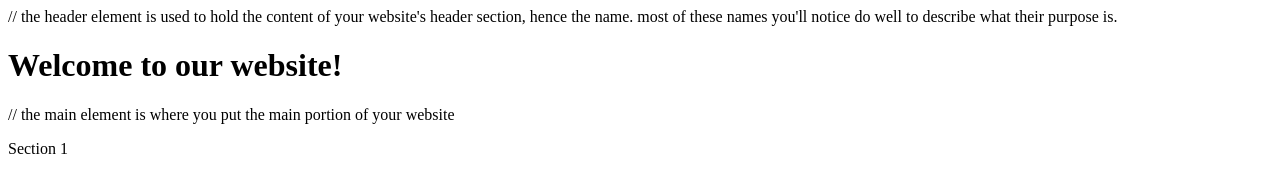
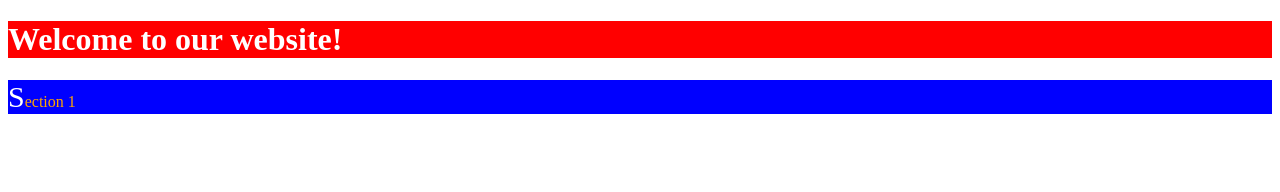
Before and after one commit to midwest-coder/CSS-Basics, a plain HTML site: page index.html in a window 1280 px wide. Drawn offline with Linux system fonts and the light colour scheme.

Commit message:
add new ruleset for header:hover and section::first-letter

```diff
--- a/index.html
+++ b/index.html
@@ -3,14 +3,15 @@
   <head>
     <meta charset="utf-8">
     <title>Semantic HTML</title>
+    <link rel="stylesheet" href="main.css">
   </head>
   <body>
-    // the header element is used to hold the content of your website's header section, hence the name.
-      most of these names you'll notice do well to describe what their purpose is.
+    <!-- the header element is used to hold the content of your website's header section, hence the name.
+      most of these names you'll notice do well to describe what their purpose is. -->
     <header>
       <h1>Welcome to our website!</h1>
     </header>
-    // the main element is where you put the main portion of your website
+    <!-- the main element is where you put the main portion of your website -->
     <main>
       <section>
         <p>Section 1</p>
--- a/main.css
+++ b/main.css
@@ -0,0 +1,23 @@
+header {
+  background-color: red;
+  color: white;
+}
+
+header:hover {
+  background-color: orange;
+  color: blue;
+}
+
+main {
+  background-color: gray;
+}
+
+section {
+  background-color: blue;
+  color: orange;
+}
+
+section::first-letter {
+  color: white;
+  font-size: 30px;
+}
```
